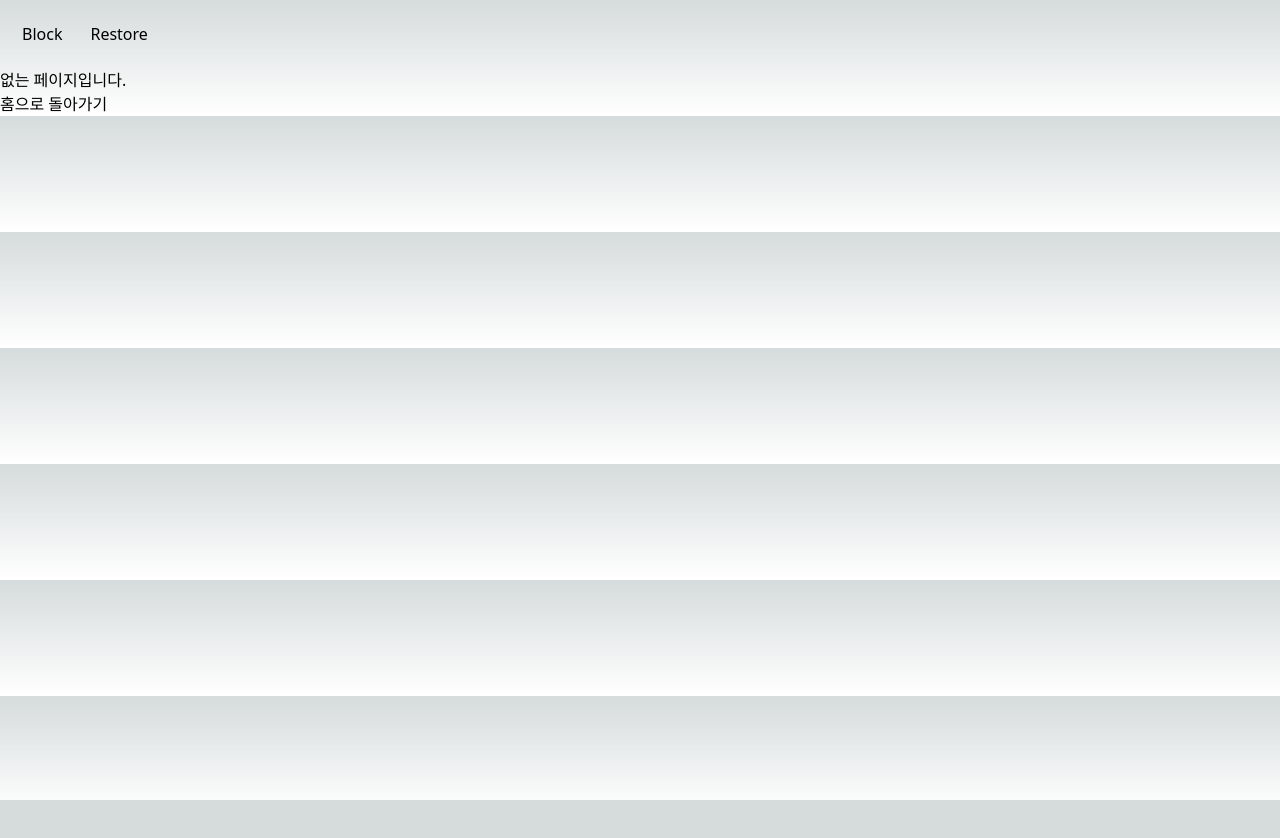
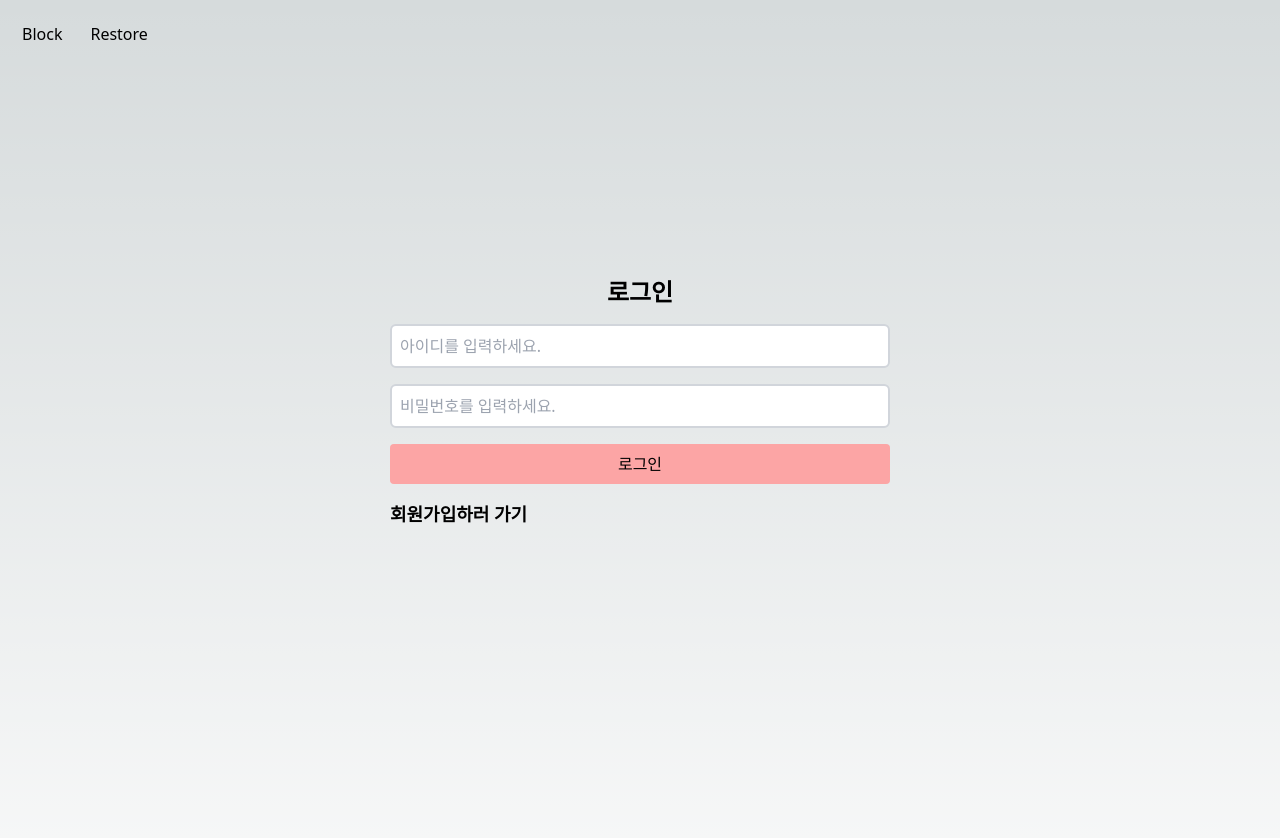
Before and after one commit to Duck-98/zustand-react-query-practice-, a Next.js app in the folder spam/spam-client/: page /login in a window 1280 px wide. Before the commit this address had no page. Shown: the top 838 px of the page. Before the commit the page ends 800 px from the top, so only its background shows below. Built offline with nearby package versions, Linux system fonts and the light colour scheme.

Commit message:
[spam] feat: 회원가입 로그인 페이지

```diff
--- /dev/null
+++ b/spam/spam-client/src/pages/login/index.tsx
@@ -0,0 +1,65 @@
+import React, { useEffect, useState } from 'react';
+import axios from 'axios';
+import { useRouter } from 'next/router';
+import Link from 'next/link';
+import { toast } from 'react-toastify';
+
+export default function LoginPage() {
+  const router = useRouter();
+
+  const [email, setEmail] = useState('');
+  const [password, setPassword] = useState('');
+
+  const handleLogin = async () => {
+    try {
+      const response = await axios.post('http://localhost:7777/login', {
+        email: email,
+        password: password,
+      });
+      localStorage.setItem('accessToken', response.data.accessToken);
+      router.push('/');
+    } catch (error) {
+      console.error('에러가 발생했습니다:', error);
+    }
+  };
+
+  useEffect(() => {
+    const accessToken = localStorage.getItem('accessToken');
+    if (accessToken) {
+      toast.error('이미 로그인 되어있습니다.');
+      router.push('/');
+    }
+  }, []);
+
+  return (
+    <div className="min-h-screen flex justify-center mt-52">
+      <div className="flex flex-col w-[500px] space-y-4">
+        <h1 className="text-2xl text-center font-semibold">로그인</h1>
+        <div className="flex flex-col space-y-4">
+          <input
+            type="text"
+            value={email}
+            placeholder="아이디를 입력하세요."
+            onChange={(e) => setEmail(e.target.value)}
+            className="border-2 border-gray-300 rounded-md p-2"
+          />
+          <input
+            type="password"
+            placeholder="비밀번호를 입력하세요."
+            value={password}
+            onChange={(e) => setPassword(e.target.value)}
+            className="border-2 border-gray-300 rounded-md p-2"
+          />
+        </div>
+        <div className="flex flex-col space-y-4">
+          <button onClick={handleLogin} className="bg-red-300 rounded p-2">
+            로그인
+          </button>
+          <Link href="/signup" className="text-lg font-bold">
+            회원가입하러 가기
+          </Link>
+        </div>
+      </div>
+    </div>
+  );
+}
--- /dev/null
+++ b/spam/spam-client/src/pages/signup/index.tsx
@@ -0,0 +1,60 @@
+import React, { useEffect, useState } from 'react';
+import axios from 'axios';
+import { useRouter } from 'next/router';
+import { toast } from 'react-toastify';
+
+export default function SignUpPage() {
+  const router = useRouter();
+
+  const [email, setEmail] = useState('');
+  const [password, setPassword] = useState('');
+
+  const handleSignUp = async () => {
+    try {
+      const response = await axios.post('http://localhost:7777/signup', {
+        email: email,
+        password: password,
+      });
+      router.push('/login');
+    } catch (error) {
+      console.error('에러가 발생했습니다:', error);
+    }
+  };
+
+  useEffect(() => {
+    const accessToken = localStorage.getItem('accessToken');
+    if (accessToken) {
+      toast.error('이미 로그인 되어있습니다.');
+      router.push('/');
+    }
+  }, []);
+
+  return (
+    <div className="min-h-screen flex justify-center mt-52">
+      <div className="flex flex-col w-[500px] space-y-4">
+        <h1 className="text-2xl text-center font-semibold">회원가입</h1>
+        <div className="flex flex-col space-y-4">
+          <input
+            type="text"
+            value={email}
+            placeholder="아이디를 입력하세요."
+            onChange={(e) => setEmail(e.target.value)}
+            className="border-2 border-gray-300 rounded-md p-2"
+          />
+          <input
+            type="password"
+            placeholder="비밀번호를 입력하세요."
+            value={password}
+            onChange={(e) => setPassword(e.target.value)}
+            className="border-2 border-gray-300 rounded-md p-2"
+          />
+        </div>
+        <div className="flex flex-col space-y-4">
+          <button onClick={handleSignUp} className="bg-red-300 rounded p-2">
+            회원가입
+          </button>
+        </div>
+      </div>
+    </div>
+  );
+}
```
